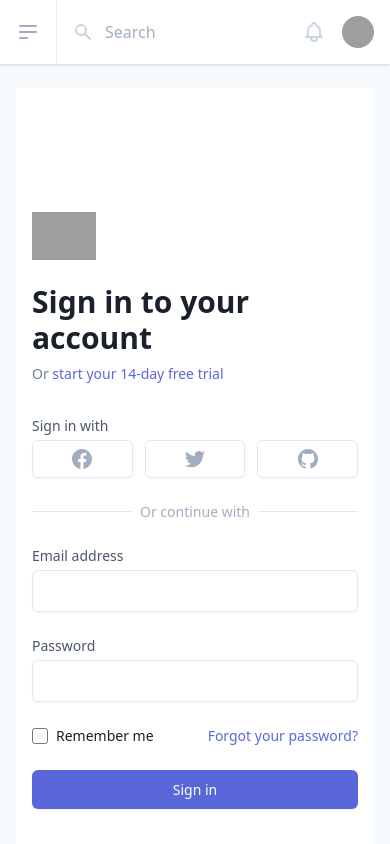
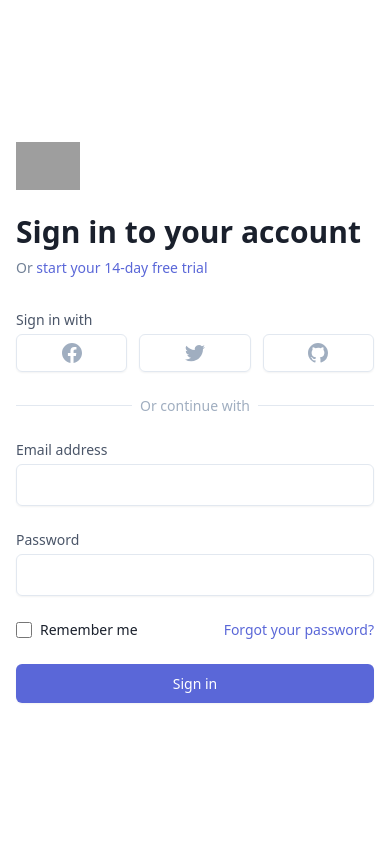
Before and after one commit to pdevito3/carbon-kitchen, a Vue app: page /login in a window 390 px wide. Built offline with nearby package versions, Linux system fonts and the light colour scheme; grey boxes are pictures that could not be loaded; what @tailwindcss/ui would draw is missing.

Commit message:
added layouts for app versus login

```diff
--- a/src/App.vue
+++ b/src/App.vue
@@ -1,43 +1,17 @@
 <template>
-  <div class="h-screen flex overflow-hidden bg-gray-100" @keydown.escape="toggleSidebar(false)">
-    <button @click="toggleList(!open)"></button>
-    <sidebar :sidebarOpen="sidebarOpen" @closeSidebar="toggleSidebar" />
-    <div class="flex flex-col w-0 flex-1 overflow-hidden">
-      <select-ingredients />
-      <portal-target name="modals" multiple></portal-target>
-      <searchbar @openSidebar="toggleSidebar" />
-      <main
-        class="flex-1 relative z-0 overflow-y-auto py-6 focus:outline-none"
-        tabindex="0"
-      >
-        <div class="max-w-6xl mx-auto px-4 sm:px-6 md:px-8">
-          <router-view />
-        </div>
-      </main>
-    </div>
+  <div :is="layout">
+    <router-view />
   </div>
 </template>
 
 <script>
-import Sidebar from "@/components/Sidebar.vue";
-import Searchbar from "@/components/Searchbar.vue";
-import SelectIngredients from "@/components/recipe/SelectIngredients.vue";
-import Login from "@/views/Login.vue";
 
 export default {
-  components: {
-    Sidebar,
-    Searchbar,
-    SelectIngredients,
-    Login
-  },
-  data() {
-    return {
-      sidebarOpen: false
-    };
-  },
   computed : {
-    isLoggedIn : function(){ return this.$store.getters.isLoggedIn}
+    isLoggedIn : function(){ return this.$store.getters.isLoggedIn},
+    layout() {
+      return this.$route.meta.layout ?? "app-layout";
+    }
   },
   created: function () {
     this.$http.interceptors.response.use(undefined, function (err) {
@@ -49,10 +23,5 @@ export default {
       });
     });
   },
-  methods: {
-    toggleSidebar(toggleVal) {
-      this.sidebarOpen = toggleVal;
-    }
-  }
 };
 </script>
--- /dev/null
+++ b/src/layouts/AppLayout.vue
@@ -0,0 +1,45 @@
+<template>
+  <div class="h-screen flex overflow-hidden bg-gray-100" @keydown.escape="toggleSidebar(false)">
+    <button @click="toggleList(!open)"></button>
+    <sidebar :sidebarOpen="sidebarOpen" @closeSidebar="toggleSidebar" />
+    <div class="flex flex-col w-0 flex-1 overflow-hidden">
+      <select-ingredients />
+      <portal-target name="modals" multiple></portal-target>
+      <searchbar @openSidebar="toggleSidebar" />
+      <main
+        class="flex-1 relative z-0 overflow-y-auto py-6 focus:outline-none"
+        tabindex="0"
+      >
+        <div class="max-w-6xl mx-auto px-4 sm:px-6 md:px-8">
+          <slot />
+        </div>
+      </main>
+    </div>
+  </div>
+</template>
+
+<script>
+import Sidebar from "@/components/Sidebar.vue";
+import Searchbar from "@/components/Searchbar.vue";
+import SelectIngredients from "@/components/recipe/SelectIngredients.vue";
+import Login from "@/views/Login.vue";
+
+export default {
+  components: {
+    Sidebar,
+    Searchbar,
+    SelectIngredients,
+    Login
+  },
+  data() {
+    return {
+      sidebarOpen: false
+    };
+  },
+  methods: {
+    toggleSidebar(toggleVal) {
+      this.sidebarOpen = toggleVal;
+    }
+  }
+};
+</script>
--- /dev/null
+++ b/src/layouts/EmptyLayout.vue
@@ -0,0 +1,5 @@
+<template>
+  <div>
+    <slot />
+  </div>
+</template>
--- a/src/main.js
+++ b/src/main.js
@@ -7,6 +7,12 @@ import './assets/styles/tailwind.css';
 import PortalVue from 'portal-vue'
 // import { makeServer } from "./server";
 import Axios from 'axios'
+
+import AppLayout from '@/layouts/AppLayout';
+import EmptyLayout from '@/layouts/EmptyLayout';
+
+Vue.component('app-layout', AppLayout);
+Vue.component('empty-layout', EmptyLayout);
 
 Vue.prototype.$http = Axios;
 const token = localStorage.getItem('token')
--- a/src/router/index.js
+++ b/src/router/index.js
@@ -1,6 +1,5 @@
 import Vue from 'vue';
 import VueRouter from 'vue-router';
-import Home from '../views/Home.vue';
 import store from '@/store/index';
 
 Vue.use(VueRouter);
@@ -9,48 +8,62 @@ const routes = [
   {
     path: '/',
     name: 'Home',
-    component: Home,
+    meta: {
+      layout: 'app-layout',
+      requiresAuth: true
+    },
+    component: () => import('../views/MyRecipes.vue'),
   },
   {
     path: '/myrecipes',
     name: 'MyRecipes',
-    component: () => import(/* webpackChunkName: "about" */ '../views/MyRecipes.vue'),
+    meta: {
+      layout: 'app-layout',
+      requiresAuth: true
+    },
+    component: () => import('../views/MyRecipes.vue'),
   },
   {
     path: '/myrecipes/recipe/:id',
     props: true,
     name: 'Recipe',
+    meta: {
+      layout: 'app-layout',
+      requiresAuth: true
+    },
     component: () => import('../views/Recipe.vue'),
   },
   {
     path: '/shoppinglist',
     props: true,
     name: 'ShoppingList',
+    meta: {
+      layout: 'app-layout',
+      requiresAuth: true
+    },
     component: () => import('../views/ShoppingList.vue'),
-    meta: {
-      requiresAuth: true
-    }
   },
   {
     path: '/login',
     props: true,
     name: 'Login',
+    meta: { layout: 'empty-layout'},
     component: () => import('../views/Login.vue'),
   },
   {
     path: '/register',
     props: true,
     name: 'Register',
+    meta: { layout: 'app-layout'},
     component: () => import('../views/Register.vue'),
-  }
+  },
   // {
-  //   path: '/about',
-  //   name: 'About',
-  //   // route level code-splitting
-  //   // this generates a separate chunk (about.[hash].js) for this route
-  //   // which is lazy-loaded when the route is visited.
-  //   component: () => import(/* webpackChunkName: "about" */ '../views/About.vue'),
-  // },
+  //   path: '*',
+  //   props: true,
+  //   name: '404',
+  //   meta: { layout: 'app-layout'},
+  //   component: () => import('@/views/404.vue'),
+  // }
 ];
 
 const router = new VueRouter({
```
